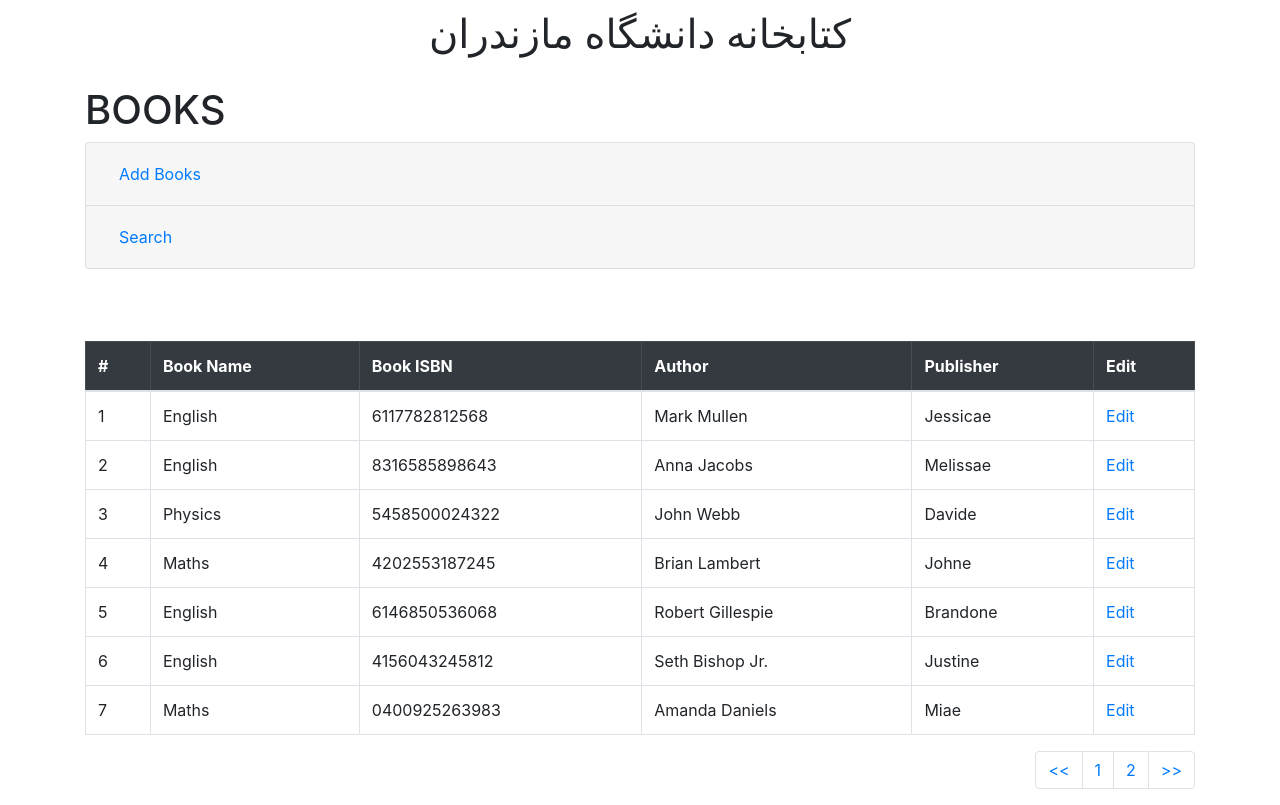
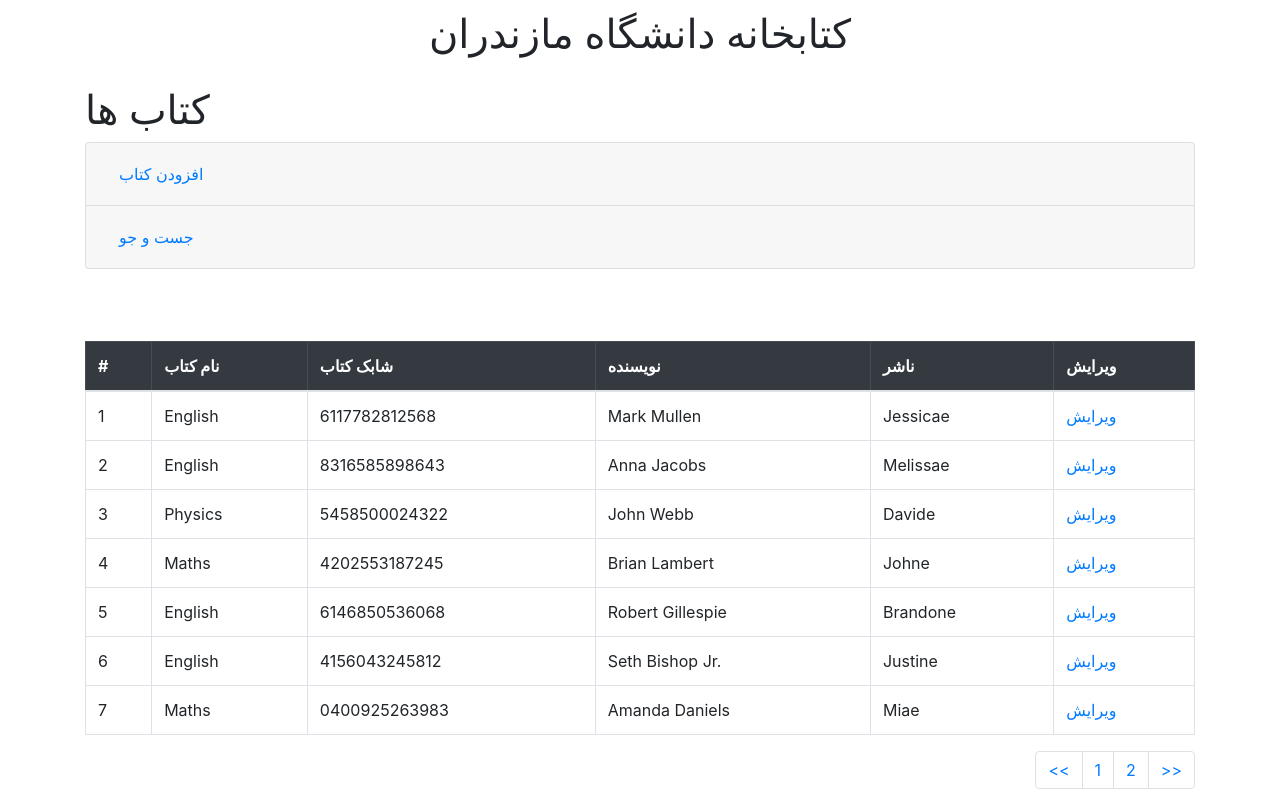
Before and after one commit to mazahermoradian/final-project, a Django app: page /books/ in a window 1280 px wide. Shown: the part 58-863 px from the top of the page. Run offline with Django 3.2, Linux system fonts and the light colour scheme; a user stored in the database is signed in; data comes from the database, SQL or seed files in the repository; parts of the project's set-up code (start-up, migrations or seed data) failed here and were passed over.

Commit message:
Update books.html

```diff
--- a/templates/books.html
+++ b/templates/books.html
@@ -3,7 +3,7 @@
 
 {% block content %}
     <div class="container">
-        <h1>BOOKS </h1>
+        <h1>کتاب ها</h1>
 
         <div class="accordion" id="accordionExample">
             <div class="card">
@@ -11,7 +11,7 @@
                     <h2 class="mb-0">
                         <button class="btn btn-link btn-block text-left" type="button" data-toggle="collapse"
                                 data-target="#collapseOne" aria-expanded="false" aria-controls="collapseOne">
-                            Add Books
+                            افزودن کتاب
                         </button>
                     </h2>
                 </div>
@@ -23,30 +23,30 @@
                             {% csrf_token %}
                             <div class="row">
                                 <div class="col">
-                                    <label>Book ISBN</label>
-                                    <input required type="text" class="form-control" name="isbn" placeholder="Enter 13 digit ISBN"
+                                    <label>شابک کتاب</label>
+                                    <input required type="text" class="form-control" name="isbn" placeholder="شابک 13 رقمی را وارد کنید"
                                     pattern="[0-9]{13}" maxlength="13">
                                 </div>
                                 <div class="col">
-                                    <label>Book Name</label>
-                                    <input required type="text" class="form-control" name="name" placeholder="Enter Name"
+                                    <label>نام کتاب</label>
+                                    <input required type="text" class="form-control" name="name" placeholder="نام کتاب را وارد کنید"
                                     pattern="[a-zA-Z ]{3,}">
                                 </div>
                                 <div class="col">
-                                    <label>Book Author</label>
-                                    <input required type="text" class="form-control" name="author" placeholder="Enter Author"
+                                    <label>نام نویسنده</label>
+                                    <input required type="text" class="form-control" name="author" placeholder="نام نویسنده را وارد کنید"
                                     pattern="[a-zA-Z ]{4,}">
                                 </div>
 
                                 <div class="col">
-                                    <label>Book Publisher</label>
+                                    <label>نام ناشر</label>
                                     <input required type="text" class="form-control" name="publisher"
-                                           placeholder="Enter Publisher">
+                                           placeholder="نام ناشر را وارد کنید">
                                 </div>
                             </div>
 
                             <br>
-                            <button type="submit" class="btn btn-primary">Submit</button>
+                            <button type="submit" class="btn btn-primary">ثبت</button>
 
                         </form>
                     </div>
@@ -57,7 +57,7 @@
                     <h2 class="mb-0">
                         <button class="btn btn-link btn-block text-left collapsed" type="button" data-toggle="collapse"
                                 data-target="#collapseTwo" aria-expanded="false" aria-controls="collapseTwo">
-                            Search
+                            جست و جو
                         </button>
                     </h2>
                 </div>
@@ -65,10 +65,10 @@
                     <div class="card-body">
                         <form method="get">
 
-                            <label>Enter ISBN or Name or Author</label>
-                            <input required type="text" name="q" placeholder="ISBN or Name or Author">
+                            <label>:شابک کتاب یا نام نویسنده را وارد کنید</label>
+                            <input required type="text" name="q" placeholder="شابک 13 رقمی یا نام نویسنده">
 
-                            <button type="submit" class="btn btn-primary">Search</button>
+                            <button type="submit" class="btn btn-primary">جست و جو</button>
 
                         </form>
                     </div>
@@ -94,11 +94,11 @@
                 <thead class="table-dark">
                 <tr>
                     <th scope="col">#</th>
-                    <th scope="col">Book Name</th>
-                    <th scope="col">Book ISBN</th>
-                    <th scope="col">Author</th>
-                    <th scope="col">Publisher</th>
-                    <th scope="col">Edit</th>
+                    <th scope="col">نام کتاب</th>
+                    <th scope="col">شابک کتاب</th>
+                    <th scope="col">نویسنده</th>
+                    <th scope="col">ناشر</th>
+                    <th scope="col">ویرایش</th>
 
 
                 </tr>
@@ -114,7 +114,7 @@
                         <td>{{ obj.isbn }}</td>
                         <td>{{ obj.author }}</td>
                         <td>{{ obj.publisher }}e</td>
-                        <td><a href="{% url 'edit_book' obj.id %}"> Edit </a></td>
+                        <td><a href="{% url 'edit_book' obj.id %}"> ویرایش </a></td>
 
 
                     </tr>
@@ -143,8 +143,7 @@
             </nav>
 
         {% else %}
-            <h4>Nothing Found</h4>
-            <p>Add Records if table is empty</p>
+            <h4>!چیزی پیدا نشد</h4>
             </div>
         {% endif %}
 {% endblock %}
```
